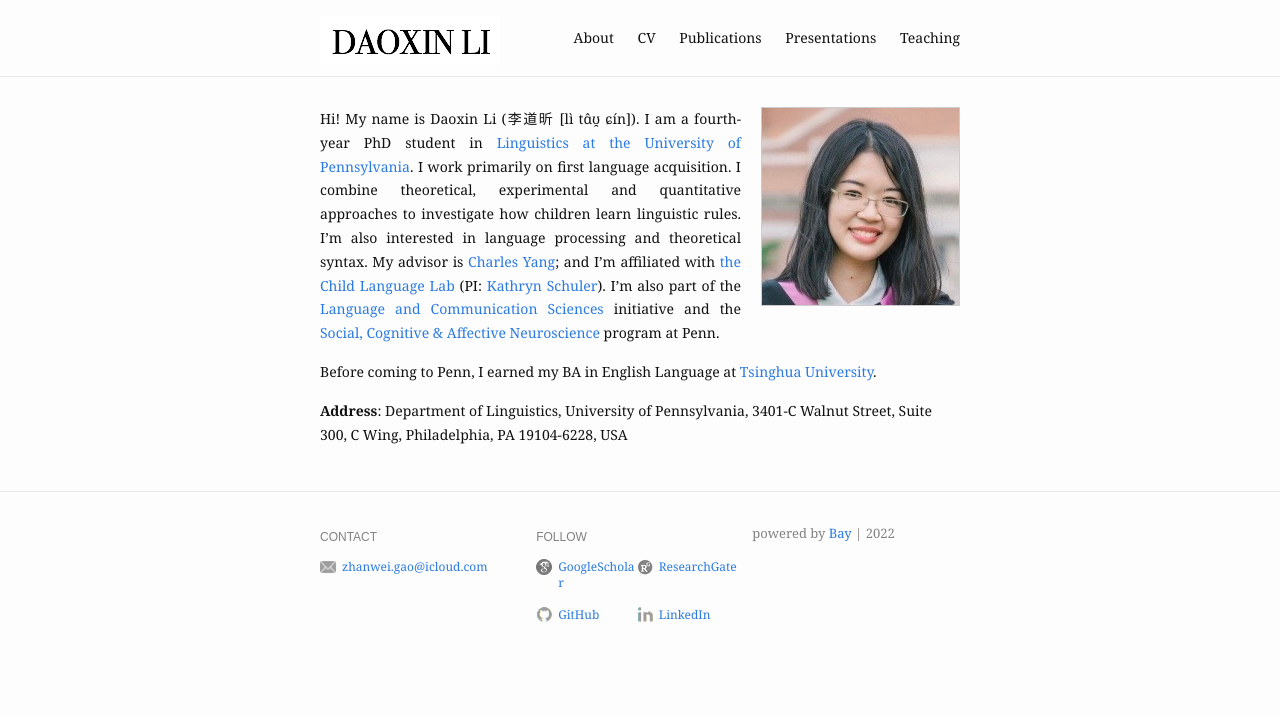
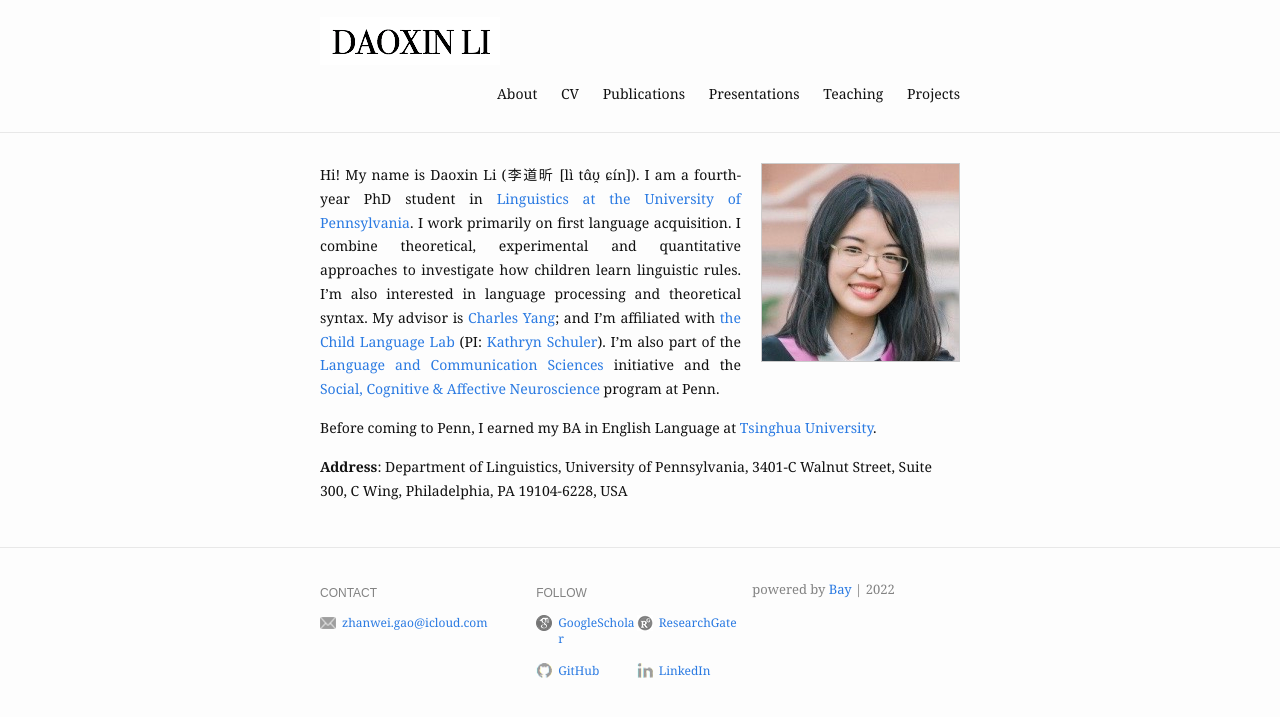
Before and after one commit to ZhanweiGao/1212zhanweigao.github.io, a Jekyll site: the page built from index.md, in a window 1280 px wide. Shown: the top 717 px of the page. Built offline with Jekyll 4.4.1, drawn with Linux system fonts in a browser that asks for light colours.

Commit message:
Update _config.yml

```diff
--- a/_config.yml
+++ b/_config.yml
@@ -15,6 +15,8 @@ header:
     - name: Publications
     - name: Presentations
     - name: Teaching
+    - name: Projects
+      slug: /projects
 
 
 footer:
```
